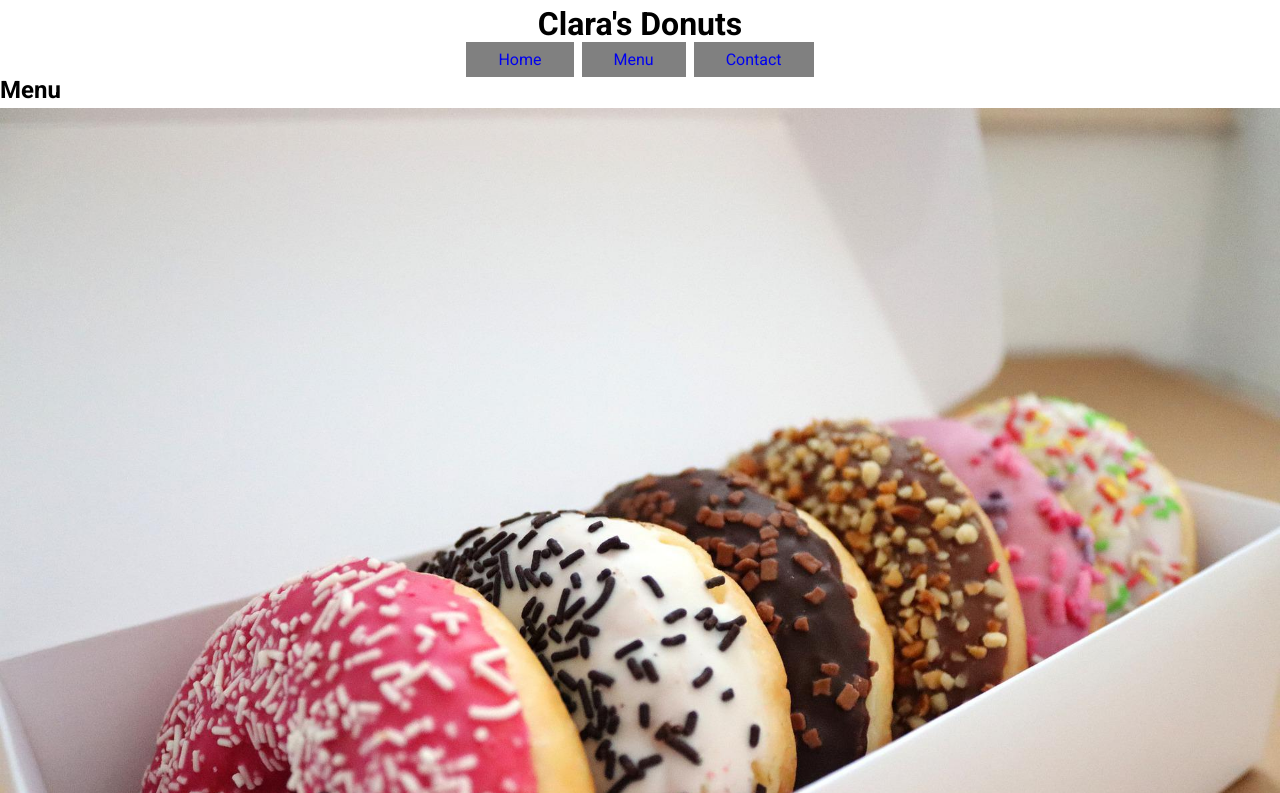
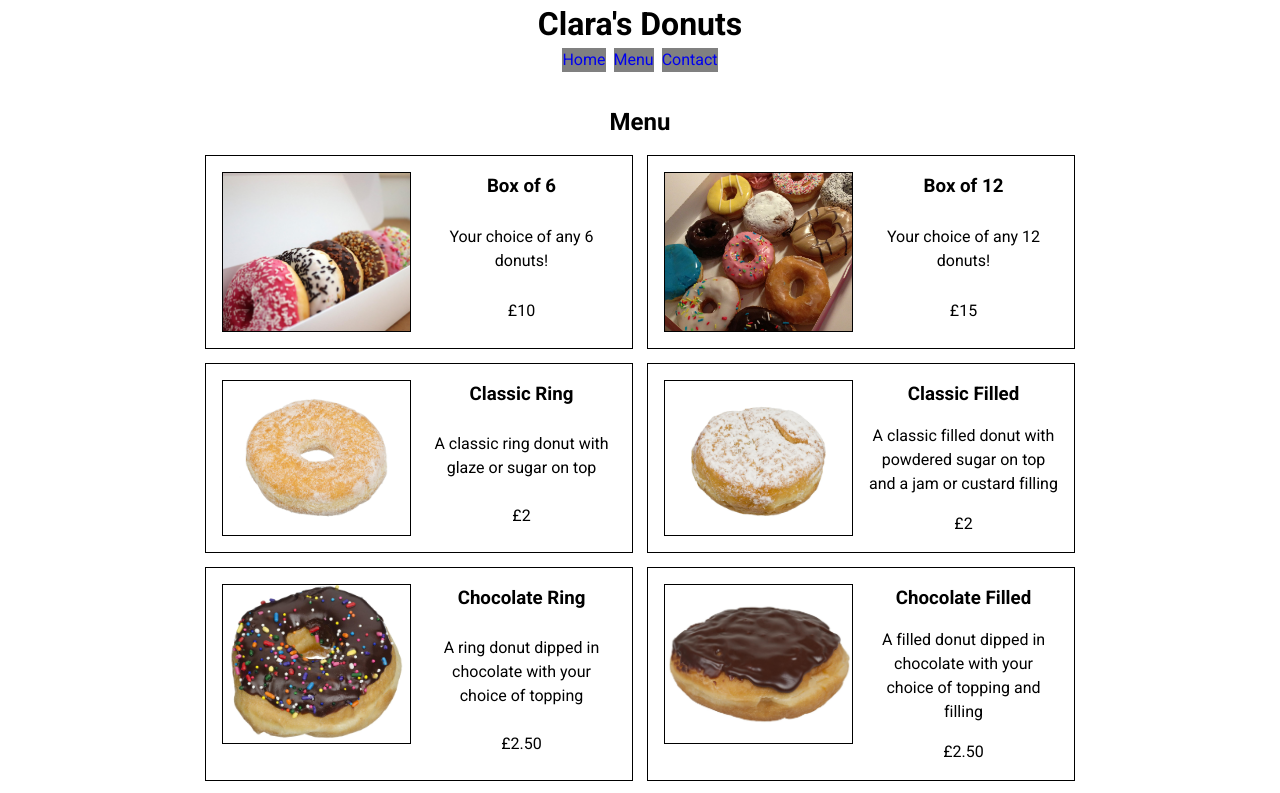
Before and after one commit to ClaraSmyth/restaurant-page, a plain HTML site: page index.html in a window 1280 px wide. Both pictures are taken after a click on the link "Menu". Shown: the top 793 px of the page. Drawn offline with Linux system fonts and the light colour scheme.

Commit message:
Added grid layout to menu page

```diff
--- a/styles.css
+++ b/styles.css
@@ -7,6 +7,8 @@ body {
 
 #content {
     display: grid;
+    justify-content: center;
+    gap: 1rem;
     align-content: space-between;
     min-height: 100vh;
 }
@@ -26,14 +28,75 @@ body {
     padding: 0;
     margin: 0;
     display: flex;
+    align-items: center;
     list-style: none;
     gap: 0.5em;
+}
+
+.nav-list-item {
+    display: flex;
 }
 
 .nav-list-link {
     text-decoration: none;
     background-color: gray;
-    padding: 0.5em 2em;
+}
+
+/*#######################################
+                MAIN
+#######################################*/
+
+.main {
+    display: grid;
+    gap: 1rem;
+    text-align: center;
+    padding: 1rem;
+    max-width: 900px;
+}
+
+/* MENU PAGE STYLES */
+
+.menu-container {
+    display: grid;
+    grid-template-columns: repeat(auto-fill, minmax(300px, 1fr));
+    gap: 1rem;
+}
+
+.menu-item-container {
+    display: grid;
+    grid-template-columns: repeat(2, 1fr);
+    gap: 1rem;
+    outline: 1px solid black;
+    padding: 1rem;
+}
+
+.menu-img-container {
+    grid-row: span 3;
+    max-height: 160px;
+    max-width: 200px;
+    border: 1px solid black;
+}
+
+.menu-img {
+    height: 100%;
+    width: 100%;
+    object-fit: cover;
+}
+
+/* CONTACT PAGE STYLES */
+
+.contact-form {
+    display: flex;
+    flex-direction: column;
+}
+
+.form-fieldset {
+    display: flex;
+    flex-direction: column;
+    margin: 0;
+    padding: 1rem;
+    text-align: left;
+    text-transform: capitalize;
 }
 
 /*#######################################
@@ -41,5 +104,9 @@ body {
 #######################################*/
 
 .footer {
+    display: flex;
+    justify-content: center;
+    align-items: center;
+    height: 50px;
     text-align: center;
 }
```
